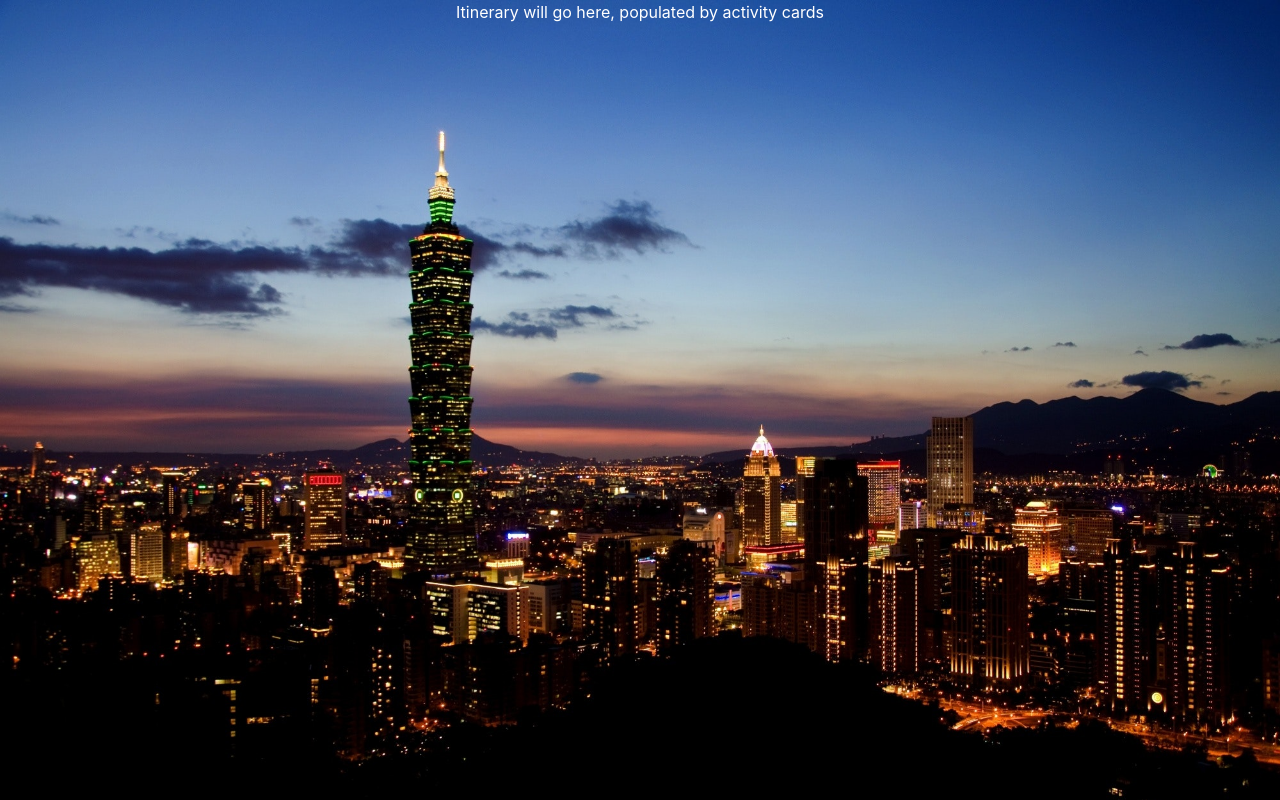
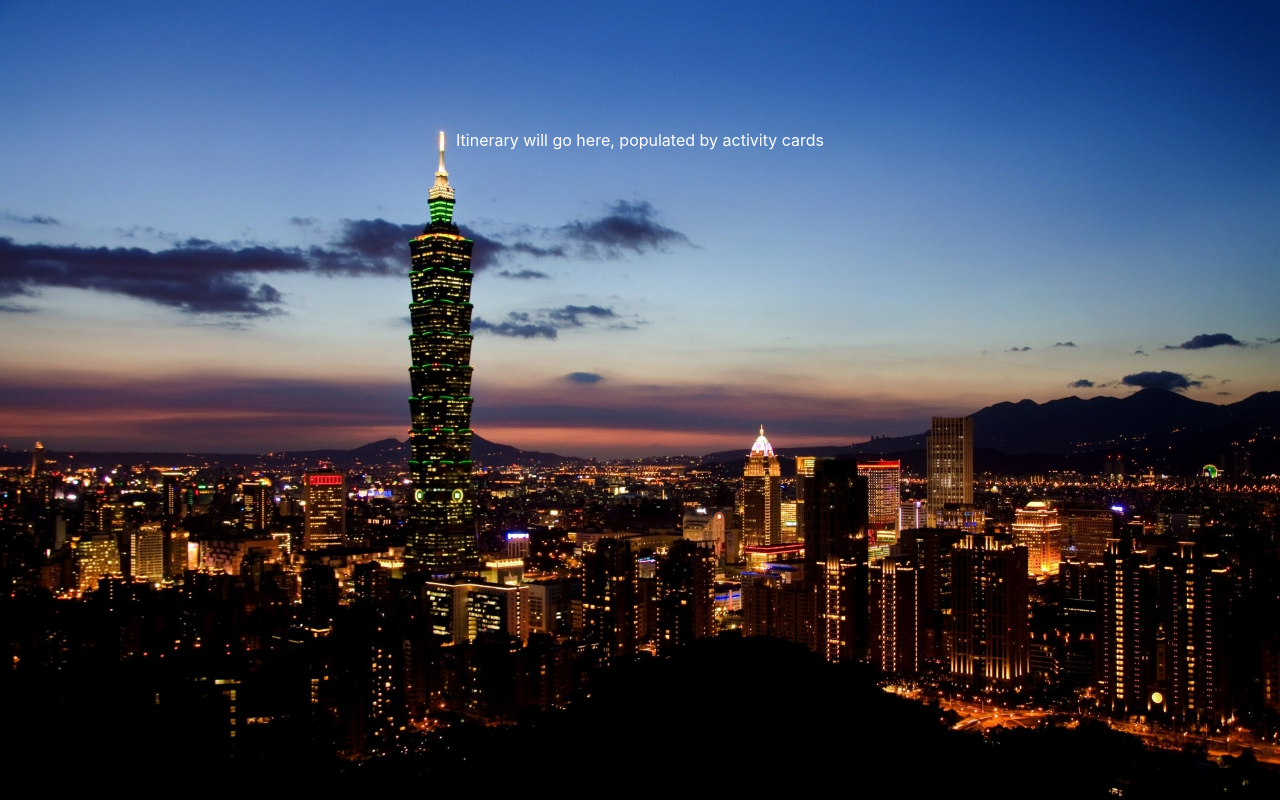
Before and after one commit to CodyGrogan/digitaltravelguide, a React (Create React App) app: page /itinerary in a window 1280 px wide. Built offline with nearby package versions, Linux system fonts and the light colour scheme.

Commit message:
fixed bug where disliking sushi didn't reduce japanese score

```diff
--- a/src/components/Home.js
+++ b/src/components/Home.js
@@ -14,8 +14,6 @@ function Home(props){
             </h1> <div className="lineBreak"></div>
             <Link to='/quiz' ><button className="btn btn-primary">Plan your vacation!</button></Link>
 
-            <ActivityCard obj={obj} />
-
         </div>
     )
 }
--- a/src/components/Itinerary.js
+++ b/src/components/Itinerary.js
@@ -18,7 +18,7 @@ function Itinerary(props){
     }, [])
 
     return(
-        <div>
+        <div className="pageCon">
             <p>Itinerary will go here, populated by activity cards</p>
 
             {activityCards}
--- a/src/components/questionList.js
+++ b/src/components/questionList.js
@@ -7,7 +7,7 @@ import Question from "./classes/questions";
 
 let arrContent = ['Do you like Spicy Food?', 'Do you like art galleries?', 'How about Sushi?', 'History museums?']
 
-let questionObjArr = [new Question('spicy', 'spicy food'), new Question('art', 'art galleries'), new Question('japanese food', 'sushi'), new Question('history', 'history museums')];
+let questionObjArr = [new Question('spicy', 'spicy food'), new Question('art', 'art galleries'), new Question('japanese', 'sushi'), new Question('history', 'history museums')];
 
 
 export default questionObjArr;
```
